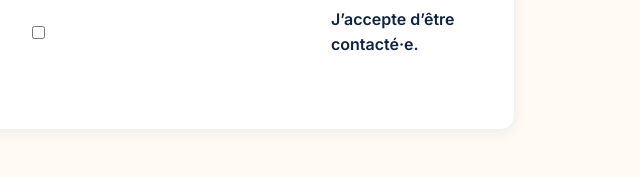
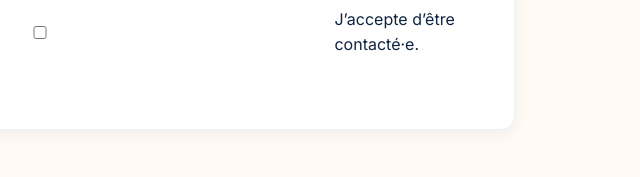
Before and after one commit to Ilyelma/Librairie-test, a website: page index.html in a window 1280 px wide. Shown: the part 1870-2047 px from the top of the page, 515-1155 px from the left. Drawn offline with Linux system fonts and the light colour scheme.

Commit message:
Update styles.css

```diff
--- a/styles.css
+++ b/styles.css
@@ -31,25 +31,22 @@ input:focus,textarea:focus{border-color:var(--brand);box-shadow:0 0 0 3px var(--
 .btn.ghost{background:transparent;color:var(--ink);border:2px solid var(--ink)}.btn:focus-visible{outline:3px solid var(--ring)}
 .site-footer{padding:28px 0;border-top:1px solid #eef0f4;background:#fff}
 .footer-grid{display:grid;grid-template-columns:1.4fr 1fr;align-items:center}.foot-links{display:flex;gap:16px;justify-content:flex-end}.foot-links a{text-decoration:none;color:var(--ink);font-weight:600}
-/* Range la case + texte sur une seule ligne, à gauche */
-.consent-row{
-  display:flex;
-  align-items:center;
-  gap:8px;
-  margin-top:10px;
-  /* si ton formulaire utilise une grille 2 colonnes, ceci force la rangée à prendre toute la largeur */
-  grid-column: 1 / -1;
+/* Conteneur qui garde case + texte côte à côte */
+.consent-row {
+  display: flex;
+  align-items: center; /* verticalement centré */
+  gap: 8px;            /* espace entre la case et le texte */
+  margin-top: 10px;
+  justify-content: flex-start; /* collé à gauche */
+  grid-column: 1 / -1; /* si formulaire en grid → toute largeur */
 }
 
-/* annule les styles globaux des labels pour CE label seulement */
-.consent-row label{
-  display:inline;           /* au lieu du display:flex global */
-  font-weight:600;
-  margin:0;
+.consent-row label {
+  margin: 0;
+  font-weight: 500;
 }
 
-.consent-row input[type="checkbox"]{
-  margin:0;                 /* pas d’écart bizarre */
+.consent-row input[type="checkbox"] {
+  margin: 0;
 }
-
 @media (max-width:900px){.hero-grid{grid-template-columns:1fr;text-align:center}.cta-row{justify-content:center}.cards{grid-template-columns:1fr}.grid-2{grid-template-columns:1fr}.footer-grid{grid-template-columns:1fr;gap:12px}.foot-links{justify-content:flex-start}}
```
